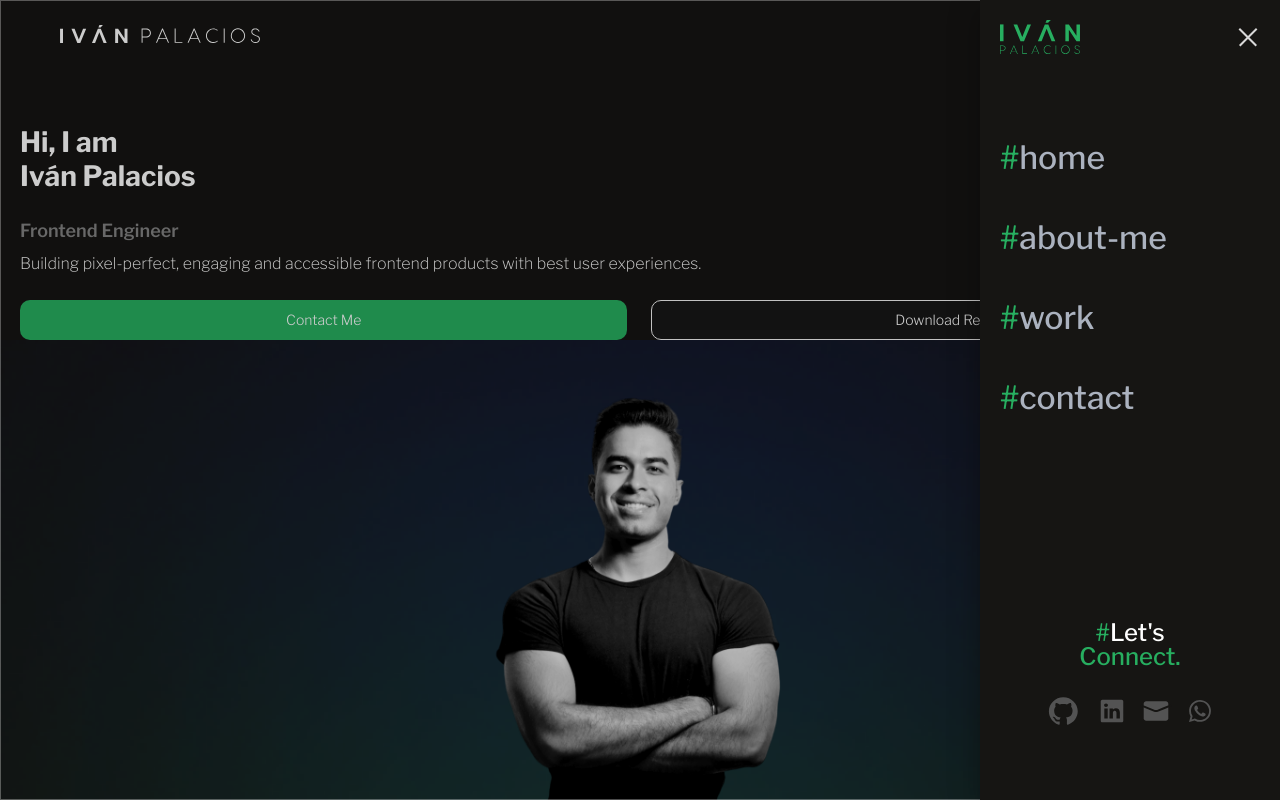
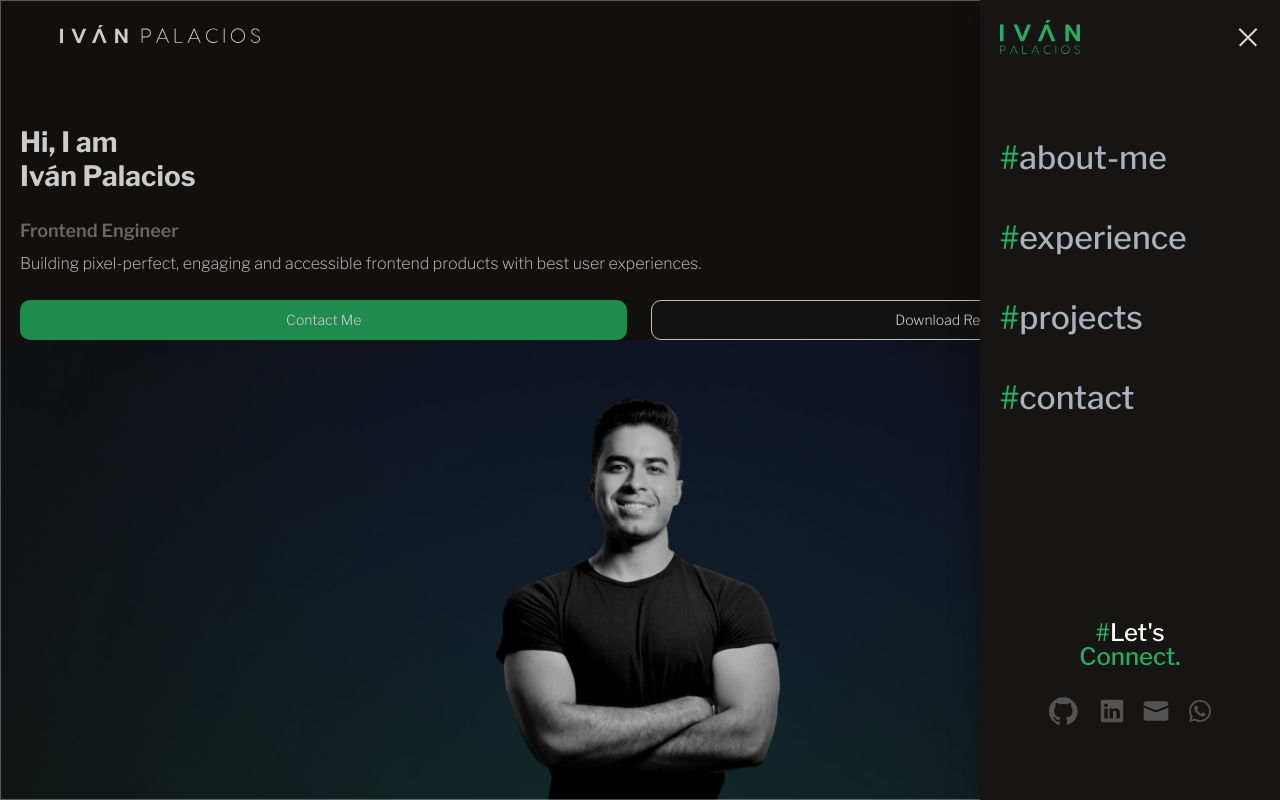
Before and after one commit to ivanxpalacios/portfolio-new, a Next.js app: page / in a window 1280 px wide. Both pictures are taken after a click on the button 1205 px from the left and 34 px from the top of the page. Shown: the top 800 px of the page. Built offline with nearby package versions, Linux system fonts and the light colour scheme.

Commit message:
Antes de trabajar en la vista de desktop

```diff
--- a/src/app/components/CardsWhatIDo.jsx
+++ b/src/app/components/CardsWhatIDo.jsx
@@ -8,7 +8,7 @@ export default function CardsWhatIDo() {
               <path d="M10.5925 14.8517C10.2503 14.6187 9.90728 14.5022 9.56514 14.5022H8.02724V22.8971H9.56602C9.90817 22.8971 10.2512 22.7805 10.5933 22.5475C10.9355 22.3145 11.1066 21.9649 11.1066 21.498V15.9012C11.1057 15.4351 10.9337 15.0847 10.5925 14.8517ZM35.6345 0.685547H3.8712C1.73719 0.685547 0.00529094 2.25974 0 4.20519V33.1659C0.00529094 35.1114 1.73719 36.6855 3.8712 36.6855H35.6345C37.7694 36.6855 39.5004 35.1114 39.5057 33.1659V4.20519C39.5004 2.25974 37.7685 0.685547 35.6345 0.685547ZM13.5977 21.5133C13.5977 23.0248 12.5739 25.315 9.33322 25.3102H5.24156V12.0143H9.41964C12.5448 12.0143 13.596 14.3013 13.5968 15.8136L13.5977 21.5133ZM22.4759 14.3889H17.7776V17.4762H20.6497V19.8523H17.7776V22.9389H22.4768V25.315H16.9936C16.0095 25.3383 15.1912 24.6296 15.1665 23.7328V13.6793C15.1427 12.7833 15.9213 12.0392 16.9046 12.0167H22.4768L22.4759 14.3889ZM31.6151 23.6532C30.4511 26.1242 28.3656 25.6324 27.4318 23.6532L24.0341 12.0175H26.9062L29.5261 21.1557L32.1336 12.0175H35.0066L31.6151 23.6532Z" fill="#27AE60"/>
             </svg>,
       title: "Web Developer",
-      description: "I conduct web testing to ensure optimal functionality, performance, and user experience.",
+      description: "Craft engaging, responsive websites and applications, transforming ideas into interactive digital experiences.",
       img: "/images/mayoreo-desktop-laptop.png"
     },
     {
@@ -18,14 +18,14 @@ export default function CardsWhatIDo() {
               <rect x="36" y="36.6855" width="16.2857" height="25.7143" rx="4" transform="rotate(-180 36 36.6855)" fill="#27AE60"/>
               <rect x="36" y="7.54297" width="16.2857" height="6.85714" rx="3.42857" transform="rotate(-180 36 7.54297)" fill="#27AE60"/>
             </svg>,
-      title: "Testing",
-      description: "I conduct web testing to ensure optimal functionality, performance, and user experience.",
-      img: "/images/proyectos/vanyplas/vanyplas-main.jpg"
+      title: "Debugging",
+      description: "Meticulously track down bugs and inefficiencies, enhancing the reliability and performance of software.",
+      img: "/images/proyectos/vanyplas/vanyplas-main.webp"
     },
     {
-      icon: <Image src="/images/ux-ui-svg.svg" width={40} height={40} className="object-cover" alt="ux-ui icon" />,
+      icon: <Image src="/images/ux-ui-svg.svg" width={40} height={40} className="w-[40px] h-auto object-cover" alt="ux-ui icon" />,
       title: "UX | UI",
-      description: "I conduct web testing to ensure optimal functionality, performance, and user experience.",
+      description: "Focus on user-centric design, optimizing usability, accessibility, and aesthetics to create engaging and satisfying interactions.",
       img: "/images/mayoreo-mobile.jpg"
     },
   ]
--- a/src/app/components/Sidebar.jsx
+++ b/src/app/components/Sidebar.jsx
@@ -4,9 +4,13 @@ import Image from "next/image"
 import { Box, SwipeableDrawer } from "@mui/material";
 import Link from "next/link";
 import { contactIcons } from "../data/contactIcons";
+import { useRouter, usePathname } from "next/navigation";
 
 export default function Sidebar() {
   const [state, setState] = useState(false);
+
+  const pathname = usePathname();
+  const router = useRouter();
 
   const toggleDrawer = (open) => (event) => {
     if (
@@ -19,6 +23,21 @@ export default function Sidebar() {
     setState(open);
   };
 
+  const handleClickLink = (name) => {
+    if (pathname === "/") {
+      const element = document.getElementById(name);
+
+      window.scrollTo({
+        top: element.offsetTop - 100,
+        behavior: "smooth",
+      });
+
+    } else {
+      router.push(`/#${name}`);
+    }
+    setState(false);
+  }
+
   const List = () => (
     <Box
       sx={{ width: 300, height: "100%", backgroundColor: "#161513", padding: "20px", display: "flex", flexDirection: "column", justifyContent: "space-between"}}
@@ -26,7 +45,12 @@ export default function Sidebar() {
     >
       <div>
         <div className="flex items-center justify-between">
+          <button
+            name="home"
+            onClick={(e) => handleClickLink(e.target.name)}
+          >
             <Image
+              name="home"
               src="/images/logo-vertical-verde.svg"
               alt="logo"
               width={80}
@@ -34,6 +58,7 @@ export default function Sidebar() {
               priority
               className="w-[80px] h-auto"
             />
+          </button>
 
           {/* Botón X de cerrar */}
           <button
@@ -51,39 +76,43 @@ export default function Sidebar() {
         {/* Lista de Links */}
         <ul className="mt-20 flex flex-col gap-8">
           <li>
-            <Link
-              href="/"
+            <button
+              onClick={(e) => handleClickLink(e.target.name)}
+              name="about-me"
               className="text-[#ABB2BF] hover:text-white transition-colors font-[500] text-[32px]"
             >
-              <span className="text-primary">#</span>home
-            </Link>
+              <span className="text-primary">#</span>about-me
+            </button>
           </li>
 
           <li>
-            <Link
-              href="/"
+            <button
               className="text-[#ABB2BF] hover:text-white transition-colors font-[500] text-[32px]"
+              name="experience"
+              onClick={(e) => handleClickLink(e.target.name)}
             >
-              <span className="text-primary">#</span>about-me
-            </Link>
+              <span className="text-primary">#</span>experience
+            </button>
           </li>
 
           <li>
-            <Link
-              href="/"
+            <button
               className="text-[#ABB2BF] hover:text-white transition-colors font-[500] text-[32px]"
+              name="projects"
+              onClick={(e) => handleClickLink(e.target.name)}
             >
-              <span className="text-primary">#</span>work
-            </Link>
+              <span className="text-primary">#</span>projects
+            </button>
           </li>
 
           <li>
-            <Link
-              href="/"
+            <button
+              name="contact"
+              onClick={(e) => handleClickLink(e.target.name)}
               className="text-[#ABB2BF] hover:text-white transition-colors font-[500] text-[32px]"
             >
               <span className="text-primary">#</span>contact
-            </Link>
+            </button>
           </li>
         </ul>
       </div>
--- a/src/app/components/swiper-skillset/swiper-skillset.css
+++ b/src/app/components/swiper-skillset/swiper-skillset.css
@@ -5,6 +5,15 @@
   border-radius: 50%;
   width: 2.5rem;
   height: 2.5rem;
+  top: 150px;
+}
+
+.swiper-skillset .swiper-button-prev {
+  left: 0;
+}
+
+.swiper-skillset .swiper-button-next {
+  right: 0;
 }
 
 .swiper-skillset .swiper-button-prev::after,
--- a/src/app/page.js
+++ b/src/app/page.js
@@ -9,8 +9,8 @@ import { contactIcons } from "./data/contactIcons";
 
 export default function Home() {
   return (
-    <main className="mt-14">
-      <section>
+    <main>
+      <section  className="mt-14" id="home">
         <div
           className="px-5"
         >
@@ -62,7 +62,7 @@ export default function Home() {
       </section>
 
       {/* Sección About me */}
-      <section className="px-5 mt-20">
+      <section className="px-5 mt-20" id="about-me">
         <h1 className="text-white text-[36px] font-bold leading-[42px] text-center">
           <span className="text-primary">/</span>About me
         </h1>
@@ -90,15 +90,15 @@ export default function Home() {
           <div className="mt-14">
             <CardsWhatIDo />
           </div>
+        </div>
+      </section>
 
-        </div>
+      {/* Sección Experience */}
+      <section className="px-5 mt-20" id="experience">
 
-        <div className="mt-14">
-          <h2
-            className="text-white text-[28px]"
-          >
-            <span className="text-primary font-bold">#</span>Experience
-          </h2>
+        <h1 className="text-white text-[36px] font-bold leading-[42px] text-center">
+          <span className="text-primary">/</span>Experience
+        </h1>
 
         <p className="mt-6 mb-2 text-white leading-[22px] font-[300] border-l border-primary px-6">
           I've worked in UI design and front-end development, so I can understand designs well and builds effective communication between team members.
@@ -113,24 +113,23 @@ export default function Home() {
           ))}
         </div>
 
+        <div className="mt-14">
+          <h2
+            className="text-white text-[28px]"
+          >
+            <span className="text-primary font-bold">#</span>My Skillset
+          </h2>
+
+          <div className="mt-14  bg_blur_skills">
+            <SwiperSkillset />
+          </div>
         </div>
       </section>
 
-      {/* Sección My Skillset */}
-      <section className="px-5 mt-20 bg_blur_skills">
+      {/* Sección Projects */}
+      <section className="px-5 mt-20" id="projects">
         <h1 className="text-white text-[36px] font-bold leading-[42px] text-center">
-          <span className="text-primary">/</span>My <span className="text-primary">Skillset</span>
-        </h1>
-
-        <div className="mt-14">
-          <SwiperSkillset />
-        </div>
-      </section>
-
-      {/* Sección Work */}
-      <section className="px-5 mt-20">
-        <h1 className="text-white text-[36px] font-bold leading-[42px] text-center">
-          <span className="text-primary">/</span>Work
+          <span className="text-primary">/</span>Projects
         </h1>
 
         <div className="mt-10">
@@ -151,9 +150,7 @@ export default function Home() {
       </section>
 
       {/* Sección Contact */}
-      <section
-        className="px-5 my-20"
-      >
+      <section  className="px-5 my-20" id="contact">
         {/* Div Let's work together */}
         <div
           className="border-b pb-2 w-fit flex items-end gap-4"
@@ -192,7 +189,7 @@ export default function Home() {
         </div>
 
         <Image
-          src={"/images/contact-cards.png"}
+          src={"/images/contact-cards.webp"}
           alt="contact-cards"
           width={600}
           height={600}
@@ -206,7 +203,7 @@ export default function Home() {
 
           <Image
             src={"/images/qr-code.svg"}
-            alt="contact-cards"
+            alt="qr code"
             width={600}
             height={600}
             className="w-full max-w-[200px] mx-auto h-auto"
```
Also changed, not shown: public/images/contact-cards.png (deleted), public/images/contact-cards.webp (added). Lines whose indentation alone changed are shown as unchanged.
